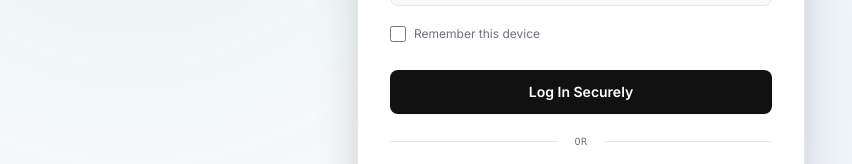
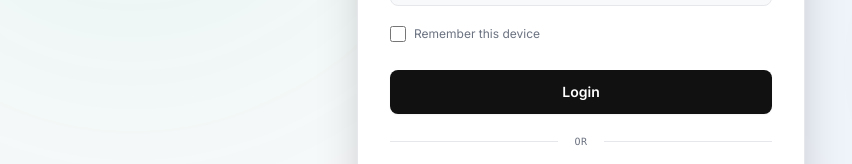
Before and after one commit to sasssyboujee/TalentFlow, a React (Vite) app: page / in a window 1280 px wide. Shown: the part 453-617 px from the top of the page, without its empty margins (59-911 px from the left). Built offline with nearby package versions, Linux system fonts and the light colour scheme; no server answers.

Commit message:
refactor: update login button text and apply consistent text color styling

```diff
--- a/src/components/Login.tsx
+++ b/src/components/Login.tsx
@@ -271,9 +271,9 @@ export function Login() {
               <button
                 type="submit"
                 disabled={isSubmitting}
-                className="w-full py-3 bg-ink hover:bg-primary-focus dark:bg-white dark:hover:bg-primary-focus/90 text-white dark:text-ink text-sm font-semibold rounded-lg flex items-center justify-center gap-2 border-none outline-none shadow-product transition-all cursor-pointer disabled:opacity-50"
+                className="w-full py-3 bg-ink hover:bg-primary-focus dark:bg-white dark:hover:bg-primary-focus/90 text-on-primary text-sm font-semibold rounded-lg flex items-center justify-center gap-2 border-none outline-none shadow-product transition-all cursor-pointer disabled:opacity-50"
               >
-                {isSubmitting ? 'Verifying Credentials...' : 'Log In Securely'}
+                {isSubmitting ? 'Verifying Credentials...' : 'Login'}
               </button>
 
               <div className="relative flex py-2 items-center">
@@ -411,7 +411,7 @@ export function Login() {
             <div className="pt-2">
               <button
                 type="submit"
-                className="w-full py-3 bg-ink hover:bg-primary-focus dark:bg-white dark:hover:bg-primary-focus/90 text-white dark:text-ink text-sm font-semibold rounded-lg flex items-center justify-center gap-2 border-none outline-none shadow-product transition-all cursor-pointer"
+                className="w-full py-3 bg-ink hover:bg-primary-focus dark:bg-white dark:hover:bg-primary-focus/90 text-on-primary text-sm font-semibold rounded-lg flex items-center justify-center gap-2 border-none outline-none shadow-product transition-all cursor-pointer"
               >
                 Register & Create Account
               </button>
```
